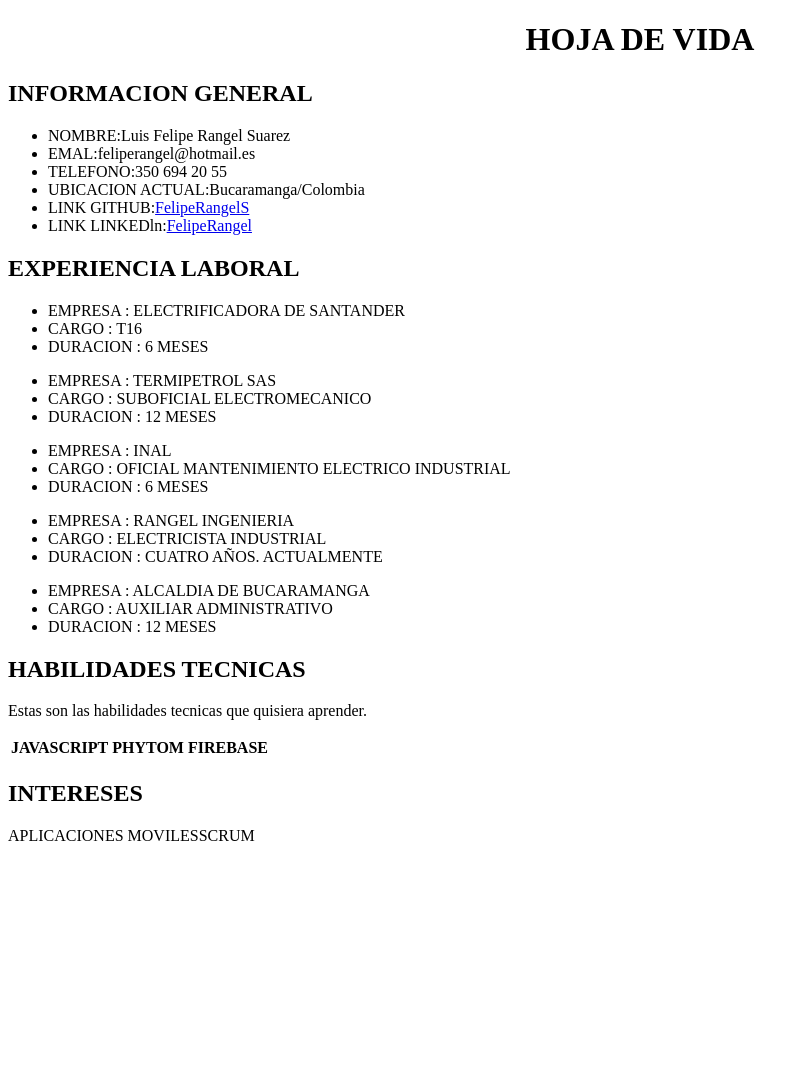
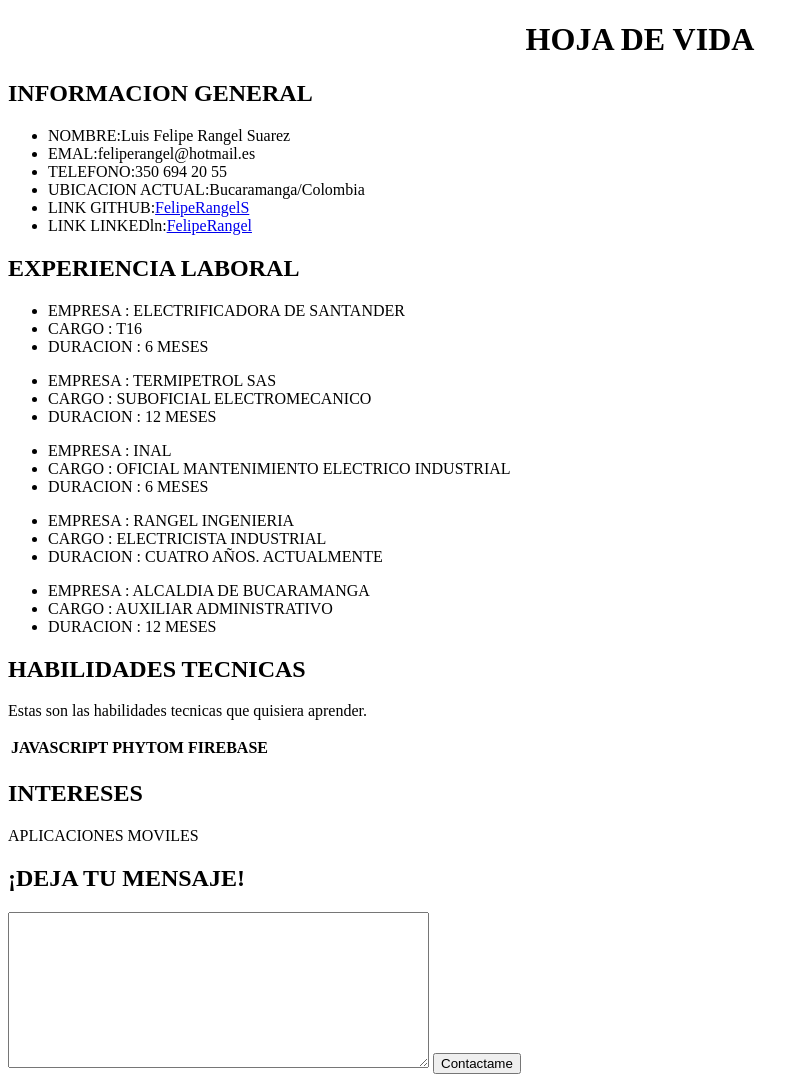
Before and after one commit to FelipeRangelS/html-intro, a plain HTML site: page index.html in a window 1280 px wide. Shown: the whole page, without its empty margins (0-809 px from the left). Before the commit the page ends 853 px from the top, so only its background shows below. Drawn offline with Linux system fonts and the light colour scheme.

Commit message:
ultimo cambio>

```diff
--- a/index.html
+++ b/index.html
@@ -62,9 +62,14 @@
     <h2>INTERESES</h2>
     <table>
         <tr>APLICACIONES MOVILES</tr>
-        <tr>SCRUM</tr>
 
     </table>
+    <h2><strong>¡DEJA TU MENSAJE!</strong></h2>
+    <textarea name="textarea" rows="10" cols="50"></textarea>
+
+    <button>
+             Contactame
+    </button>
 
 
 
```
